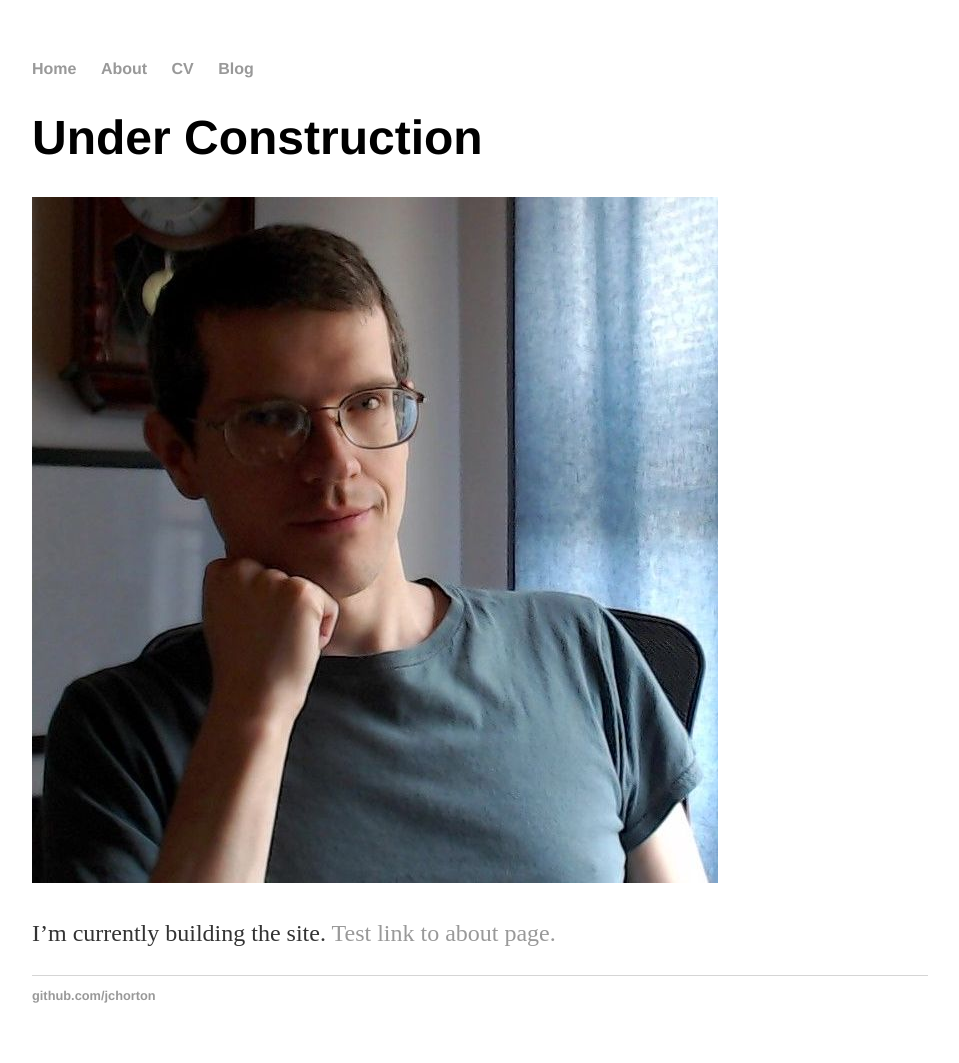
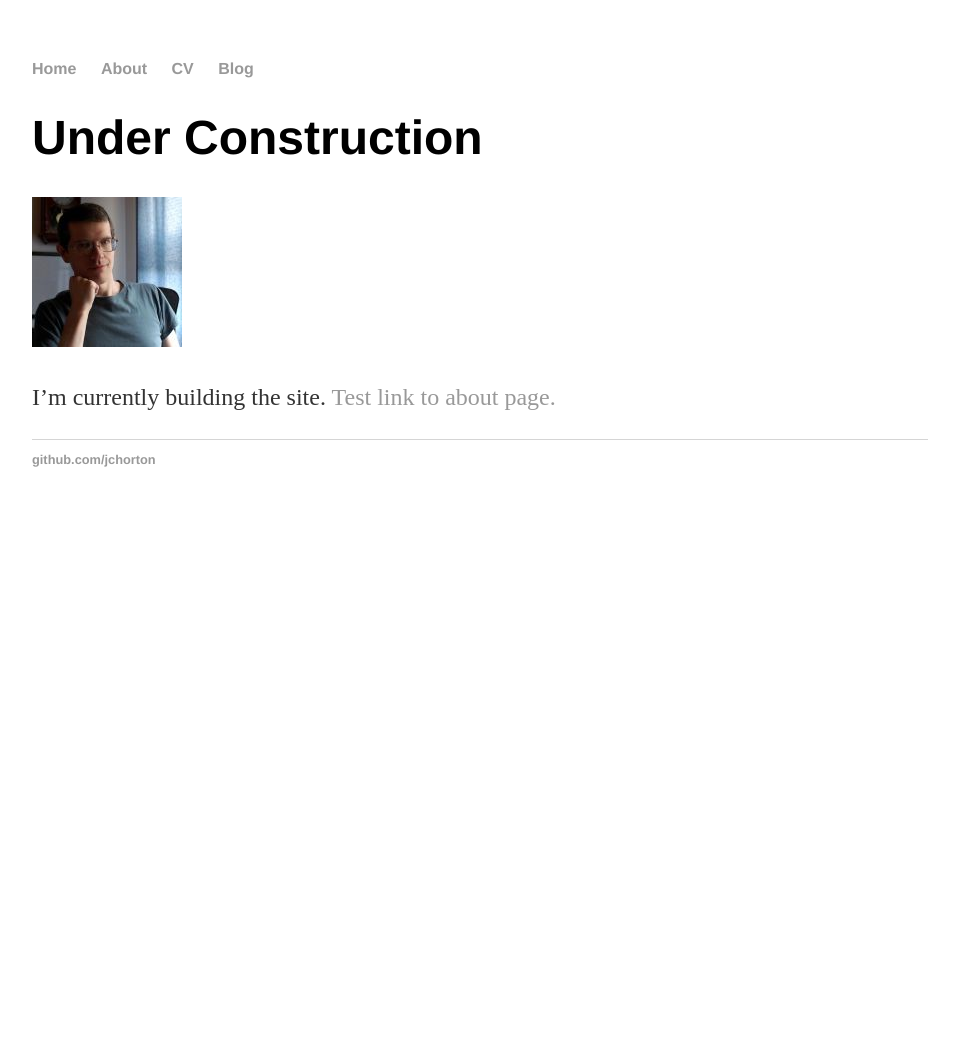
Before and after one commit to jchorton/jchorton.github.io, a Jekyll site: the page built from index.md, in a window 1280 px wide. Shown: the whole page, without its empty margins (160-1119 px from the left). Built offline with Jekyll 4.4.1, drawn with Linux system fonts in a browser that asks for light colours; after the commit the page ends 900 px from its top, so only the background shows below that.

Commit message:
Update index.md

```diff
--- a/index.md
+++ b/index.md
@@ -5,6 +5,6 @@ title: Jonathan Horton
 
 # Under Construction
 
-![Image of Jonathan Horton](/images/jchortonCrop.jpg "Jonathan Horton")
+![Image of Jonathan Horton](/images/jchortonCropSmall.jpg "Jonathan Horton")
 
 I'm currently building the site. [Test link to about page.](/about)
```
